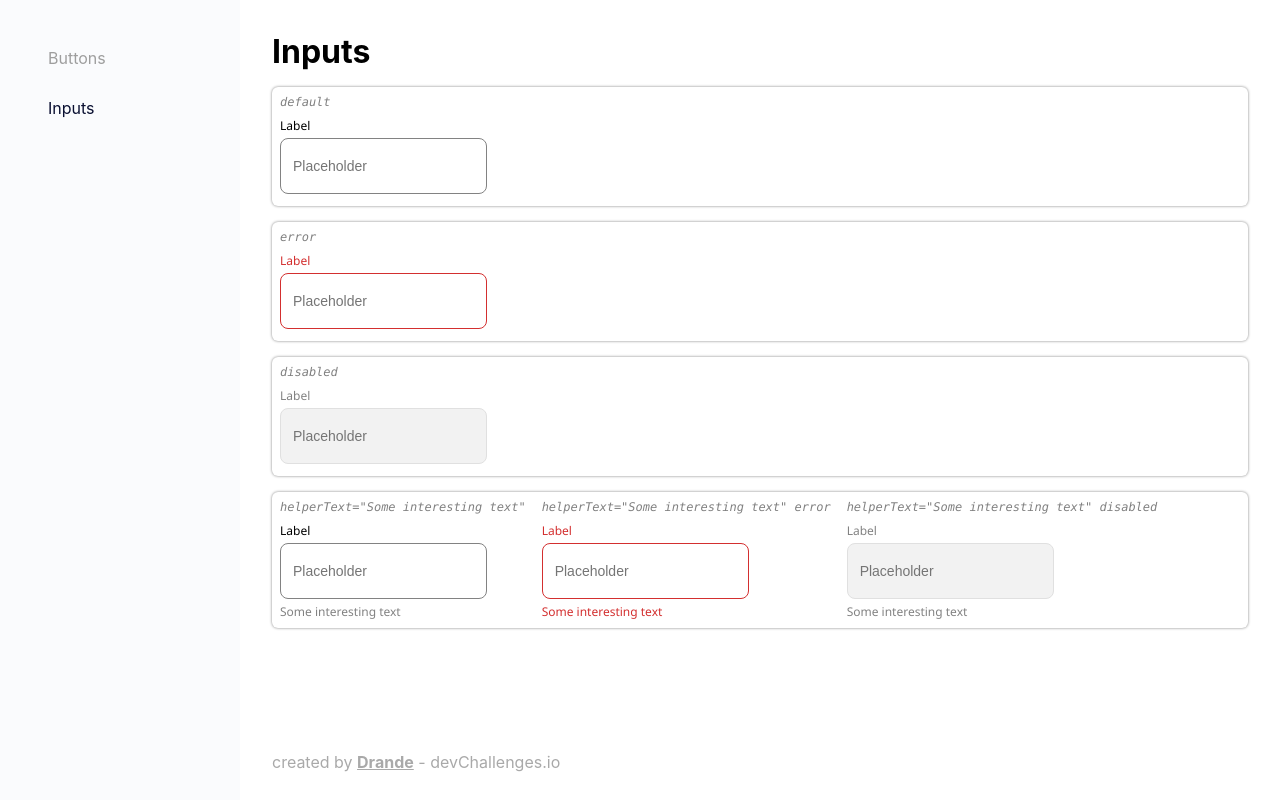
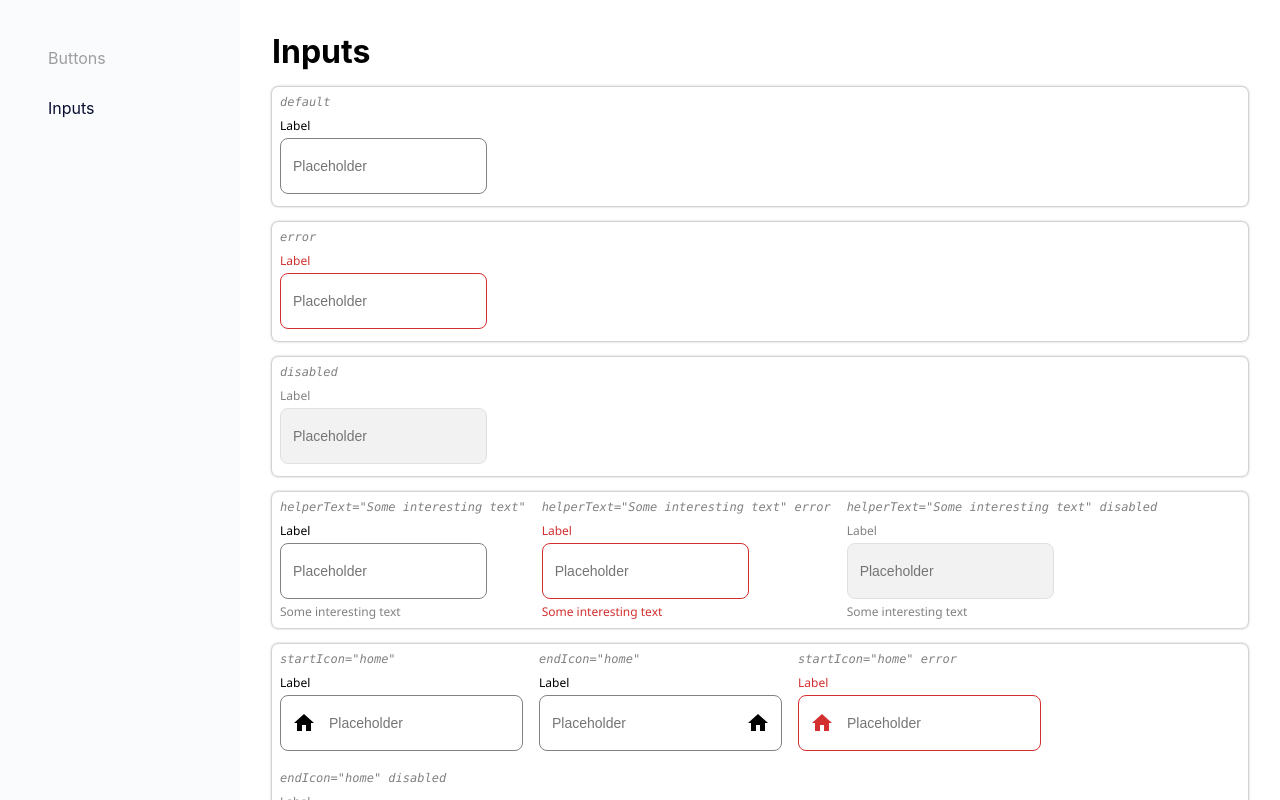
Before and after one commit to Drande/devchallenges-components, a React (Create React App) app: page /inputs in a window 1280 px wide. Shown: the top 800 px of the page. Built offline with nearby package versions, Linux system fonts and the light colour scheme.

Commit message:
added start and end icons

```diff
--- a/src/pages/InputsPage.tsx
+++ b/src/pages/InputsPage.tsx
@@ -41,6 +41,24 @@ const InputsPage: FunctionComponent<InputsPageProps> = () => {
                     <Input helperText="Some interesting text" disabled></Input>
                 </div>
             </div>
+            <div className="row g-2 flex-wrap section">
+                <div className="column g-1">
+                    <span className="code">startIcon="home"</span>
+                    <Input startIcon="home"></Input>
+                </div>
+                <div className="column g-1">
+                    <span className="code">endIcon="home"</span>
+                    <Input endIcon="home"></Input>
+                </div>
+                <div className="column g-1">
+                    <span className="code">startIcon="home" error</span>
+                    <Input startIcon="home" error></Input>
+                </div>
+                <div className="column g-1">
+                    <span className="code">endIcon="home" disabled</span>
+                    <Input endIcon="home" disabled></Input>
+                </div>
+            </div>
         </div>
     );
 }
--- a/src/shared/components/input/Input.model.ts
+++ b/src/shared/components/input/Input.model.ts
@@ -1,3 +1,5 @@
+import { Icon } from "../../styles/models/icon";
+
 export interface InputProps extends Partial<React.HTMLAttributes<HTMLInputElement>>  {
     type?: string;
     label?: string;
@@ -5,4 +7,6 @@ export interface InputProps extends Partial<React.HTMLAttributes<HTMLInputElemen
     error?: boolean;
     disabled?: boolean;
     helperText?: string;
+    startIcon?: Icon;
+    endIcon?: Icon;
 }
--- a/src/shared/components/input/Input.scss
+++ b/src/shared/components/input/Input.scss
@@ -4,10 +4,14 @@
     flex-direction: column;
     gap: 4px;
 
+    .field-wrapper {
+        position: relative;
+    }
+
     /* Default values */
     font-family: 'Segoe UI', Tahoma, Geneva, Verdana, sans-serif;
     input {
-        display: block;
+        display: inline;
         min-width: 200px;
         width: min-content;
         min-height: 56px;
@@ -52,6 +56,7 @@
     /* Disabled has priority over invalid */
     &.disabled {
         pointer-events: none;
+        color: #828282;
         label, .helper-text {
             color: #828282;
         }
@@ -66,4 +71,22 @@
             }
         }
     }
+
+    .input-icon {
+        top: 16px;
+        position: absolute;
+
+    }
+    .start {
+        left: 12px;
+        & ~ input {
+            padding-left: 48px;
+        }
+    }
+    .end {
+        right: 12px;
+        & ~ input {
+            padding-right: 48px;
+        }
+    }
 }
--- a/src/shared/components/input/Input.tsx
+++ b/src/shared/components/input/Input.tsx
@@ -2,7 +2,7 @@ import React from "react";
 import './Input.scss';
 import { InputProps } from "./Input.model";
 
-const Input = ({ label="Label", helperText, type="text", placeholder="Placeholder", error, disabled, ...props }: React.PropsWithChildren<InputProps>) => {
+const Input = ({ label="Label", helperText, type="text", placeholder="Placeholder", error, disabled, startIcon, endIcon, ...props }: React.PropsWithChildren<InputProps>) => {
     const isInvalid: boolean = error!==undefined && error!==false;
     const isDisabled: boolean = disabled!==undefined && disabled!==false;
     const finalClassname = [
@@ -10,13 +10,19 @@ const Input = ({ label="Label", helperText, type="text", placeholder="Placeholde
         isInvalid ? "invalid" : undefined,
         isDisabled ? "disabled" : undefined
     ].filter(c => c).join(" ");
-    const labelComponent = label ? <label>{label}</label> : undefined;
-    const helperComponent = label ? <label className="helper-text">{helperText}</label> : undefined;
+    const labelElement = label ? <label>{label}</label> : undefined;
+    const helperElement = label ? <label className="helper-text">{helperText}</label> : undefined;
+    const startIconElement = startIcon ? ( <span className="material-icons start input-icon">{startIcon}</span> ): "";
+    const endIconElement = endIcon ? ( <span className="material-icons end input-icon">{endIcon}</span> ): "";
     return (
         <div className={finalClassname}>
-            {labelComponent}
-            <input disabled={isDisabled} {...props} type={type} placeholder={placeholder} />
-            {helperComponent}
+            {labelElement}
+            <div className="field-wrapper">
+                {startIconElement}
+                {endIconElement}
+                <input disabled={isDisabled} {...props} type={type} placeholder={placeholder}></input>
+            </div>
+            {helperElement}
         </div>
     );
 }
--- /dev/null
+++ b/src/shared/styles/models/theme.ts
@@ -0,0 +1 @@
+export type ThemeColor = "default" | "primary" | "secondary" | "danger";
```
Also changed, not shown: src/shared/components/button/Button.model.ts (+3 -11 lines), src/shared/styles/models/icon.ts (added, +9 -0 lines).
